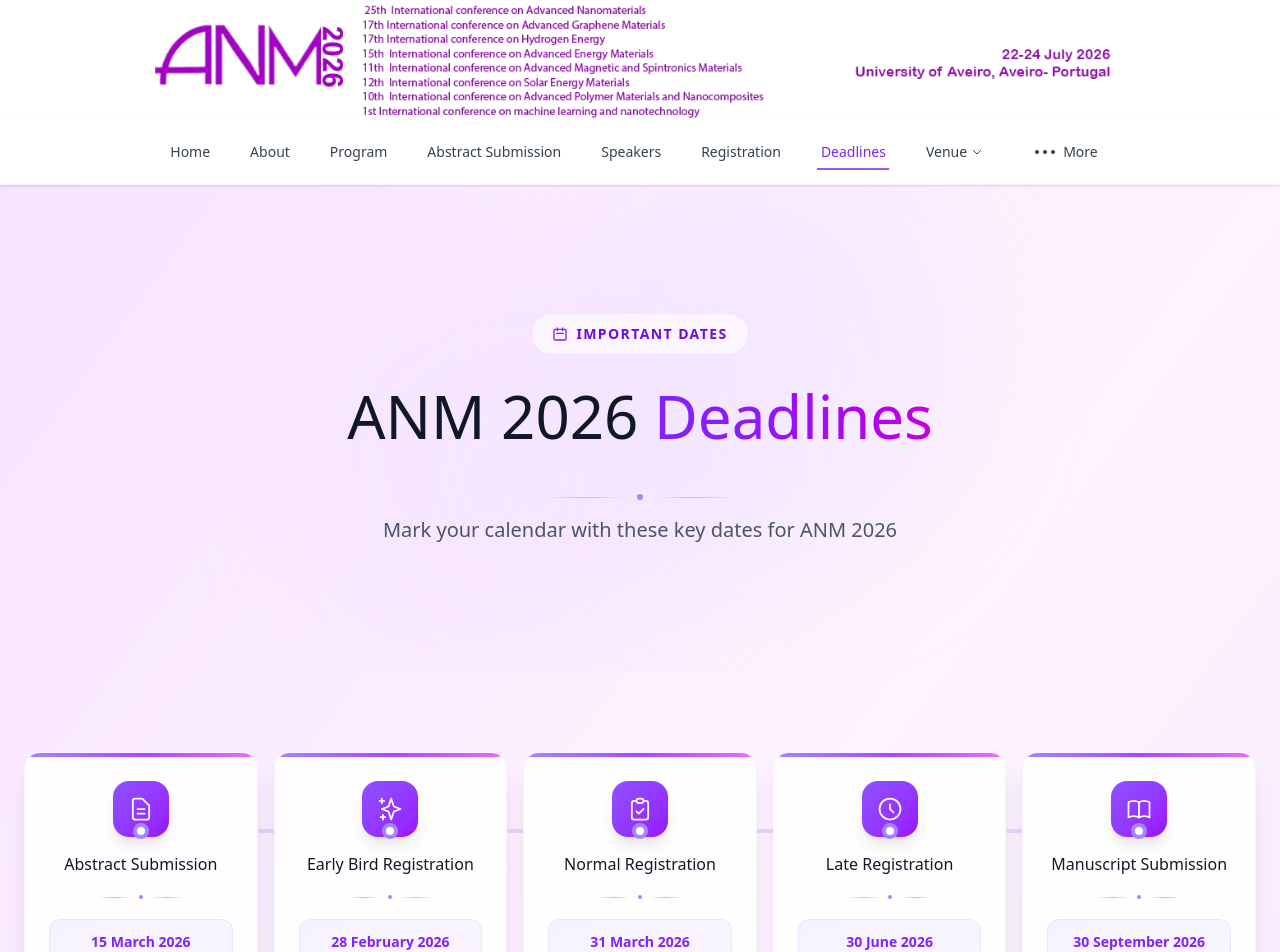
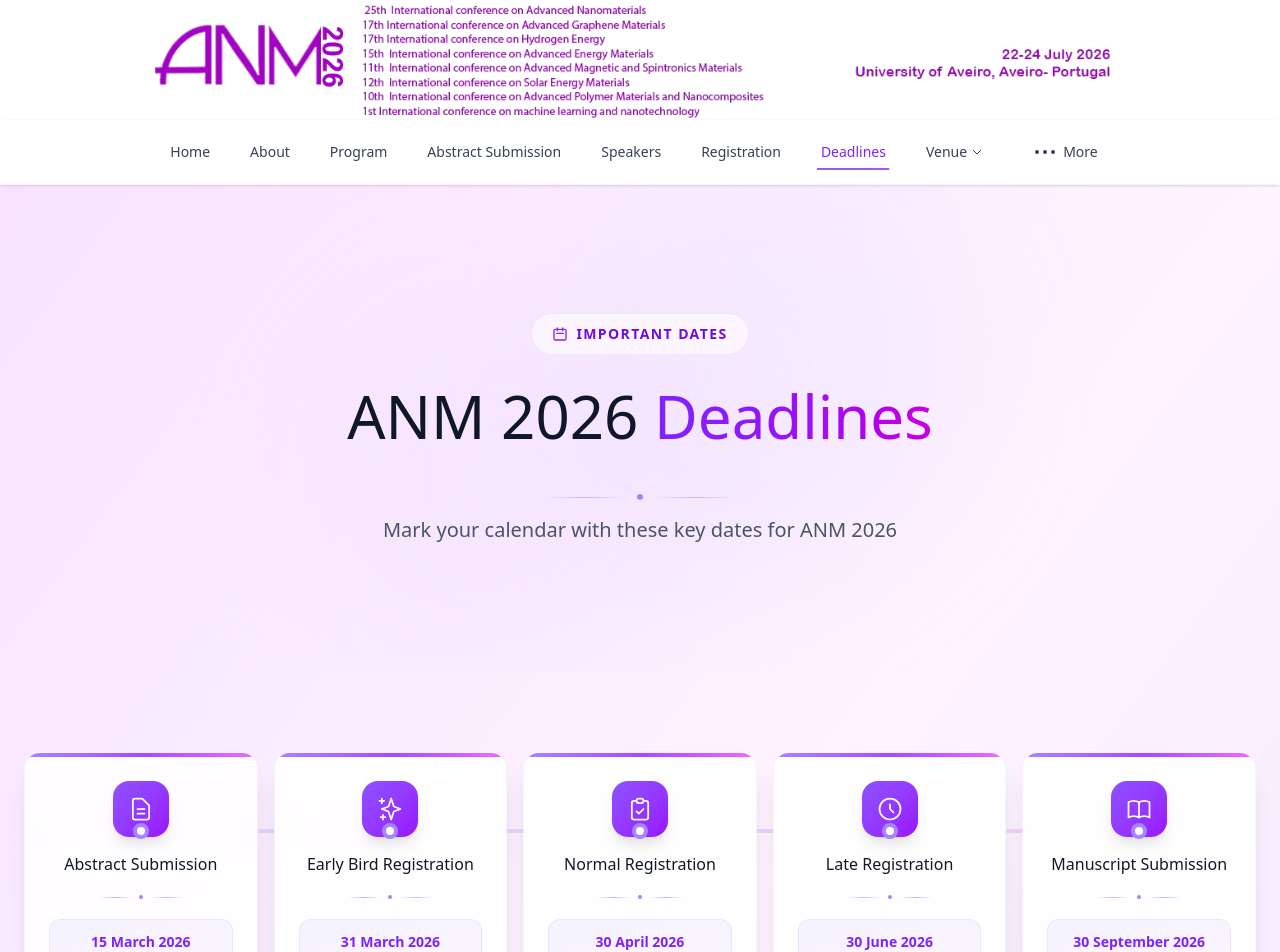
Before and after one commit to Abhijith-Suresh2283/nanoportugal, a React (Vite) app: page /deadlines in a window 1280 px wide. Shown: the top 952 px of the page. Built offline with nearby package versions, Linux system fonts and the light colour scheme.

Commit message:
Update Deadlines.jsx

```diff
--- a/src/components/Deadlines.jsx
+++ b/src/components/Deadlines.jsx
@@ -8,12 +8,12 @@ export default function DeadlinesPage() {
     },
     {
       title: "Early Bird Registration",
-      date: "28 February 2026",
+      date: "31 March 2026",
       icon: "M5 3v4M3 5h4M6 17v4m-2-2h4m5-16l2.286 6.857L21 12l-5.714 2.143L13 21l-2.286-6.857L5 12l5.714-2.143L13 3z"
     },
     {
       title: "Normal Registration",
-      date: "31 March 2026",
+      date: "30 April 2026",
       icon: "M9 5H7a2 2 0 00-2 2v12a2 2 0 002 2h10a2 2 0 002-2V7a2 2 0 00-2-2h-2M9 5a2 2 0 002 2h2a2 2 0 002-2M9 5a2 2 0 012-2h2a2 2 0 012 2m-6 9l2 2 4-4"
     },
     {
```
